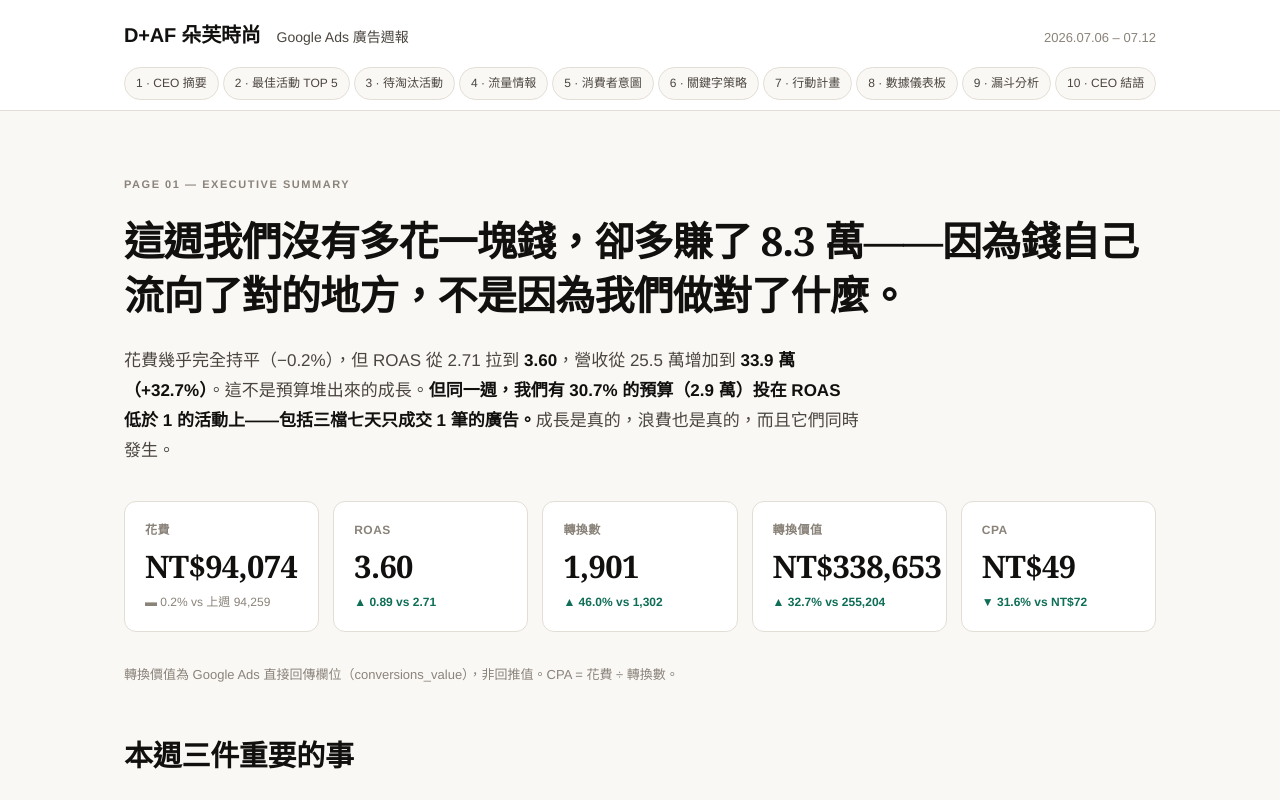
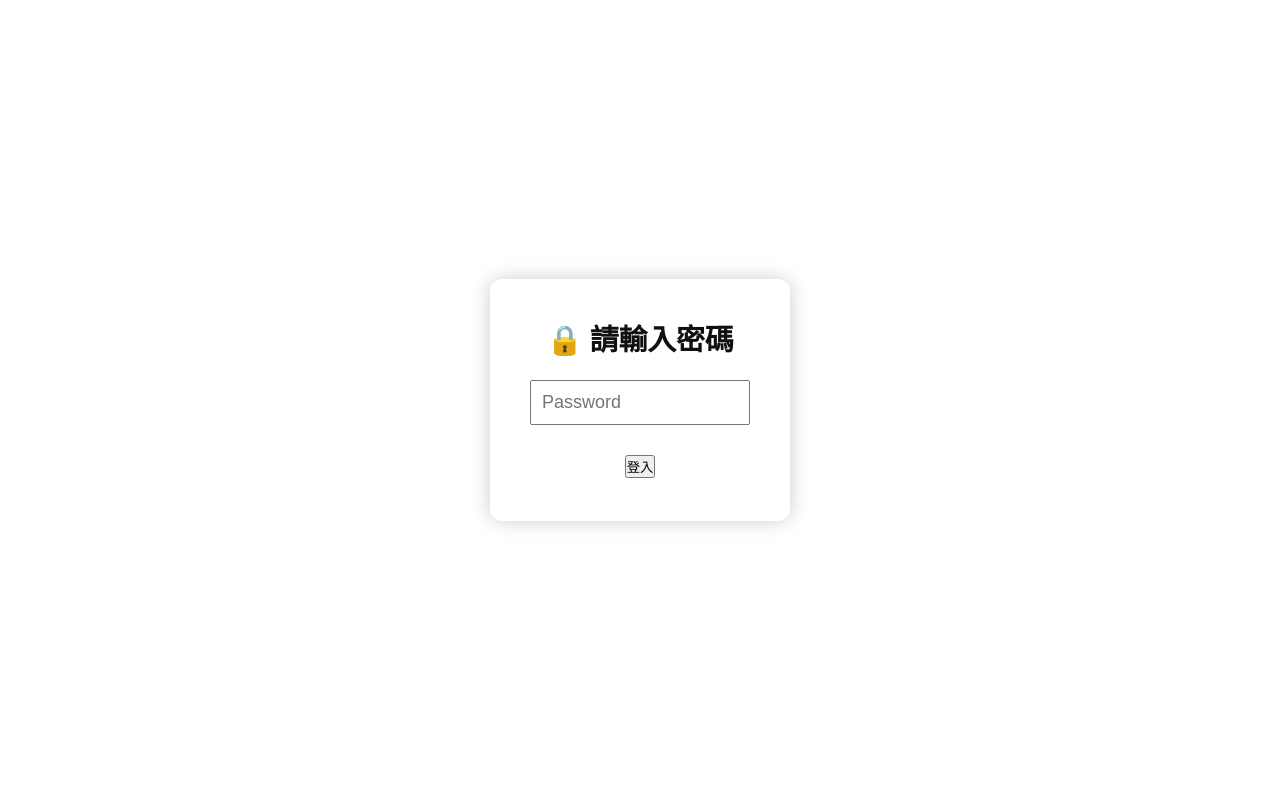
Before and after one commit to yolanda1017-tech/GAD, a plain HTML site: page index.html in a window 1280 px wide. Shown: the top 800 px of the page. Drawn offline with nearby package versions, Linux system fonts and the light colour scheme.

Commit message:
Update index.html

```diff
--- a/index.html
+++ b/index.html
@@ -160,6 +160,48 @@ footer{padding:40px 0 64px;font-size:12px;color:var(--ink3);line-height:1.9}
 }
 </style>
 </head>
+ <div id="login" style="
+position:fixed;
+top:0;
+left:0;
+width:100%;
+height:100%;
+background:white;
+display:flex;
+justify-content:center;
+align-items:center;
+z-index:99999;
+">
+
+<div style="
+background:white;
+padding:40px;
+border-radius:12px;
+box-shadow:0 0 20px rgba(0,0,0,.2);
+text-align:center;
+">
+
+<h2>🔒 請輸入密碼</h2>
+
+<input
+id="pwd"
+type="password"
+placeholder="Password"
+style="
+padding:10px;
+width:220px;
+font-size:18px;
+">
+
+<br><br>
+
+<button onclick="login()">
+登入
+</button>
+
+</div>
+
+</div>
 <body>
 
 <header>
@@ -835,5 +877,30 @@ new Chart(document.getElementById('dayChart'),{
   }}
 });
 </script>
+ <script>
+
+function login(){
+
+    if(document.getElementById("pwd").value=="20260721"){
+
+        document.getElementById("login").style.display="none";
+
+    }else{
+
+        alert("密碼錯誤");
+
+    }
+
+}
+
+document.getElementById("pwd").addEventListener("keypress",function(e){
+
+    if(e.key==="Enter"){
+        login();
+    }
+
+});
+
+</script>
 </body>
 </html>
```
